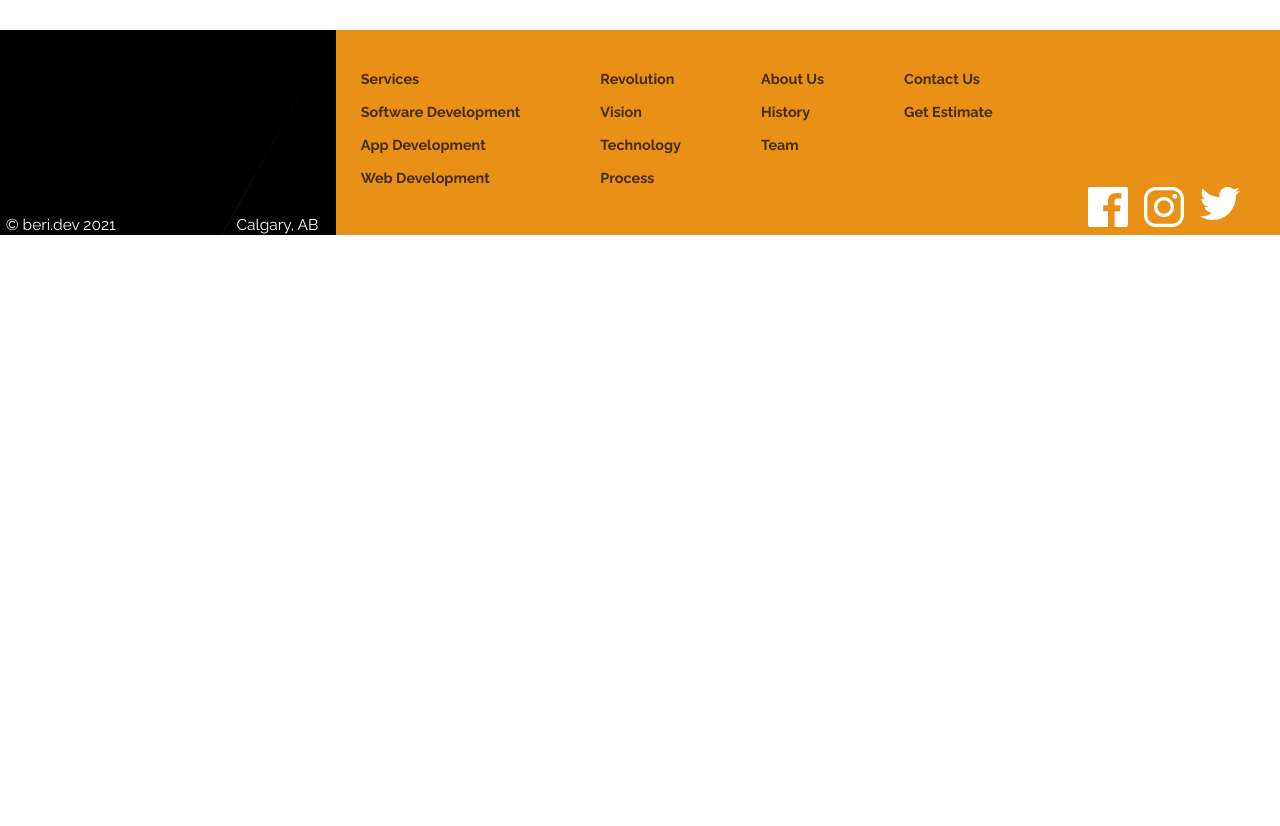
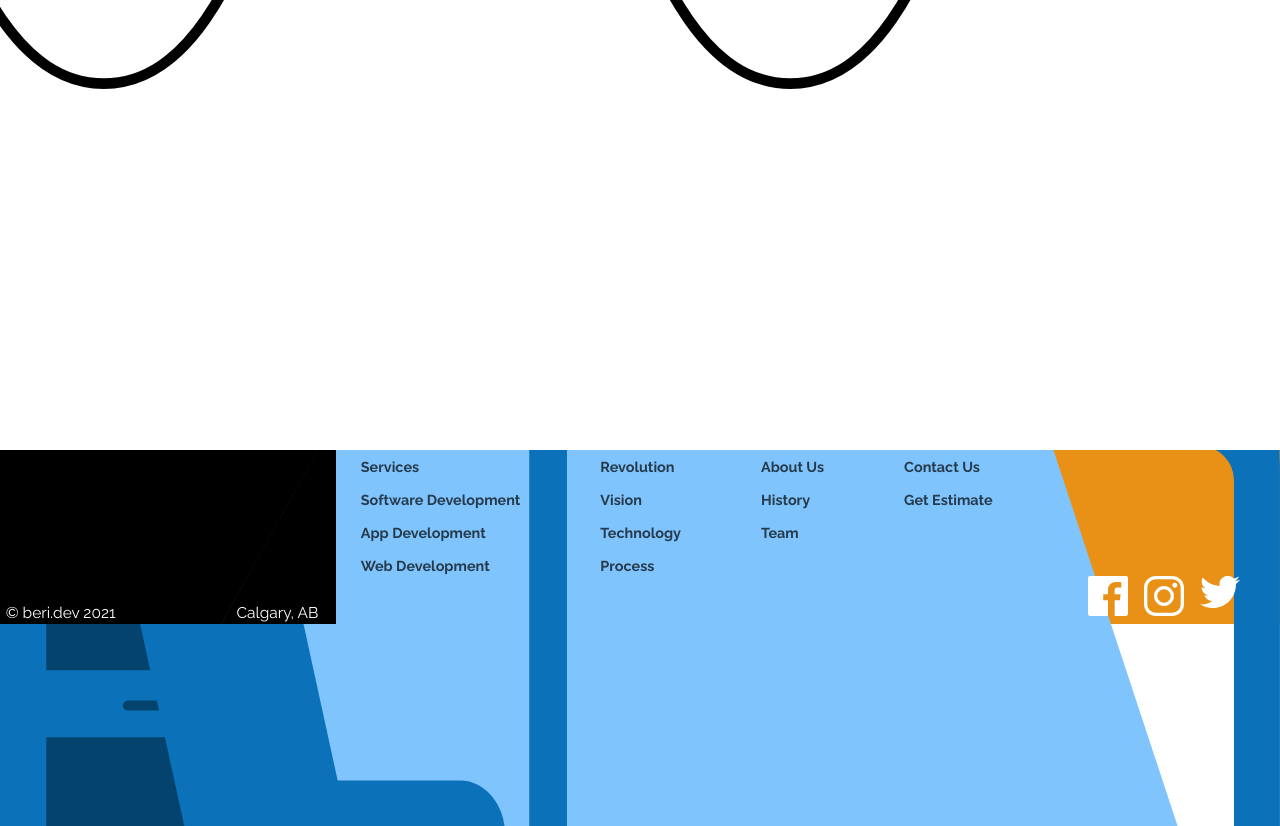
Before and after one commit to HAZberi/tech-company-website, a React (Create React App) app: page /estimate in a window 1280 px wide. Shown: the part 940-1766 px from the top of the page. Before the commit the page ends 1175 px from the top, so only its background shows below. Built offline with nearby package versions, Linux system fonts and the light colour scheme.

Commit message:
scaffolding questions sections

```diff
--- a/src/components/Estimate.js
+++ b/src/components/Estimate.js
@@ -28,7 +28,7 @@
 import customized from "../assets/customized.svg";
 import data from "../assets/data.svg";
 
-import estimateAnimationData from "../animations/estimateAnimation/data.json";
+import estimateAnimation from "../animations/estimateAnimation/data.json";
 
 const useStyles = makeStyles(theme => ({
     heading: {
@@ -56,7 +56,7 @@
     const defaultOptions = {
         loop: true,
         autoplay: true,
-        animationData: estimateAnimationData,
+        animationData: estimateAnimation,
         rendererSettings: {
           preserveAspectRatio: "xMidYMid slice",
         }
@@ -66,16 +66,52 @@
         <Grid container direction="row">
             <Grid item container direction="column">
                 <Grid item className={classes.heading}>
-                    <Typography variant="h2" gutterBottom>
+                    <Typography variant="h2">
                         Estimate
                     </Typography>
                 </Grid>
-                <Grid item>
-                    <Lottie options={defaultOptions}/>
+                <Grid item style={{marginBottom: "7em"}}>
+                    <Lottie options={defaultOptions} height="160%" width="100%" />
                 </Grid>
             </Grid>
             <Grid item container direction="column">
-
+                <Grid item>
+                    <Typography variant="h4" align="center" gutterBottom>
+                        Which service are you interested in?
+                    </Typography>
+                </Grid>
+                <Grid item container>
+                    <Grid item container direction="column">
+                        <Grid item style={{maxWidth: "10em"}}>
+                            <Typography variant="h6" align="center">
+                                Software Development
+                            </Typography>
+                        </Grid>
+                        <Grid item>
+                            <img src={software} alt="three floating screens" />
+                        </Grid>
+                    </Grid>
+                    <Grid item container direction="column">
+                        <Grid item style={{maxWidth: "10em"}}>
+                            <Typography variant="h6" align="center">
+                                App Development
+                            </Typography>
+                        </Grid>
+                        <Grid item>
+                            <img src={mobile} alt="phones and tablet ouline" />
+                        </Grid>
+                    </Grid>
+                    <Grid item container direction="column">
+                        <Grid item style={{maxWidth: "10em"}}>
+                            <Typography variant="h6" align="center">
+                                Webiste Development
+                            </Typography>
+                        </Grid>
+                        <Grid item>
+                            <img src={website} alt="a monitor screen" />
+                        </Grid>
+                    </Grid>
+                </Grid>
             </Grid>
         </Grid>
     )
--- a/src/components/Theme.js
+++ b/src/components/Theme.js
@@ -43,6 +43,11 @@
     h4: {
       fontFamily: "Raleway",
       fontSize: "1.75rem",
+      fontWeight: 700,
+    },
+    h6: {
+      fontFamily: "Raleway",
+      fontSize: "1.25rem",
       fontWeight: 700,
     },
     subtitle1: {
```
Also changed, not shown: 1 other file (tests, documents, lock files or other folders).
